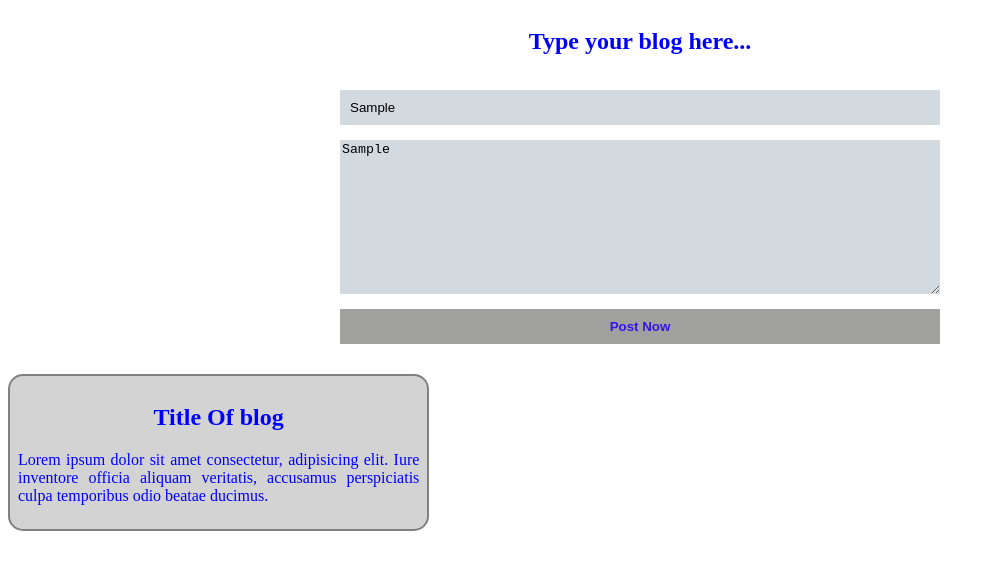
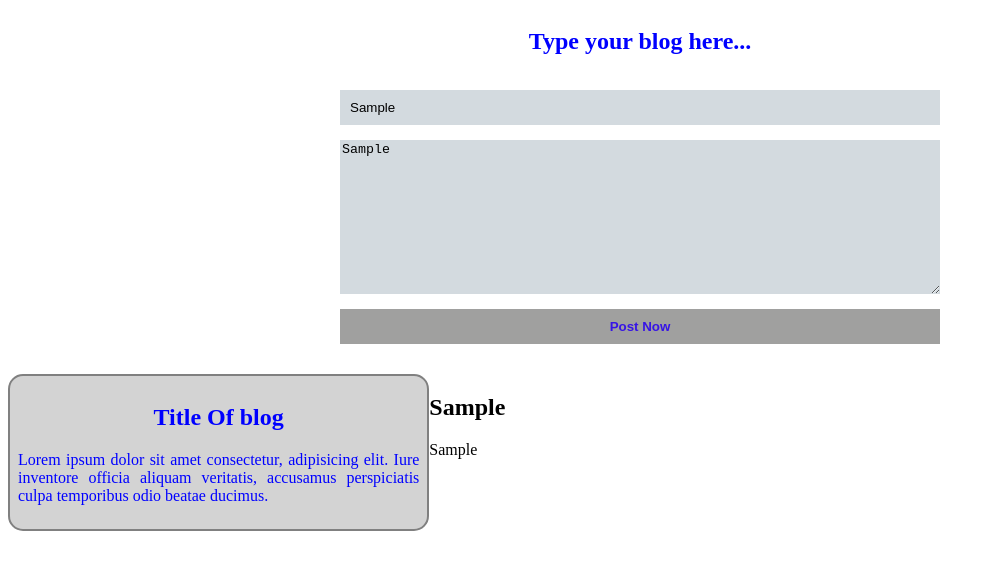
Before and after one commit to rayhan60611/P_hero_module26_JS-DOM-Events, a plain HTML site: page index.html in a window 1280 px wide. Both pictures are taken after typing "Sample", "Sample" into the empty fields and a click on the button "Post Now". Shown: the whole page, without its empty margins (0-995 px from the left). Drawn offline with Linux system fonts and the light colour scheme.

Commit message:
child successfully appanded

```diff
--- a/index.html
+++ b/index.html
@@ -21,7 +21,7 @@
       ></textarea>
       <button id="btn">Post Now</button>
     </section>
-    <section class="section">
+    <section class="section" id="section1">
       <div class="div">
         <h1 id="h1">Title Of blog</h1>
         <p>
--- a/js/event.js
+++ b/js/event.js
@@ -1,9 +1,20 @@
 document.getElementById("btn").addEventListener("click", function (event) {
-  const textarea = document.getElementById("textarea").value;
+  const newTextarea = document.getElementById("textarea").value;
   const myInput = document.getElementById("my-input").value;
 
-  const section = document.getElementsByClassName("section");
-  const div = document.createElement("div");
-  div.classList.add("div");
-  hw;
+  const section = document.getElementById("section1");
+
+  const newDiv = document.createElement("div");
+  newDiv.classList.add("div");
+
+  const newH1 = document.createElement("h1");
+  newH1.innerText = myInput;
+
+  const newP = document.createElement("p");
+  newP.innerText = newTextarea;
+
+  //child appending
+  section.appendChild(newDiv);
+  newDiv.appendChild(newH1);
+  newDiv.appendChild(newP);
 });
--- a/styles/style.css
+++ b/styles/style.css
@@ -31,3 +31,15 @@ textarea {
   background-color: rgba(104, 127, 146, 0.289);
   border: 0;
 }
+
+@media screen and (max-width: 576px) {
+  .section {
+    grid-template-columns: repeat(1, 1fr);
+  }
+}
+
+@media screen and (min-width: 577px) and (max-width: 900px) {
+  .section {
+    grid-template-columns: repeat(2, 1fr);
+  }
+}
```
